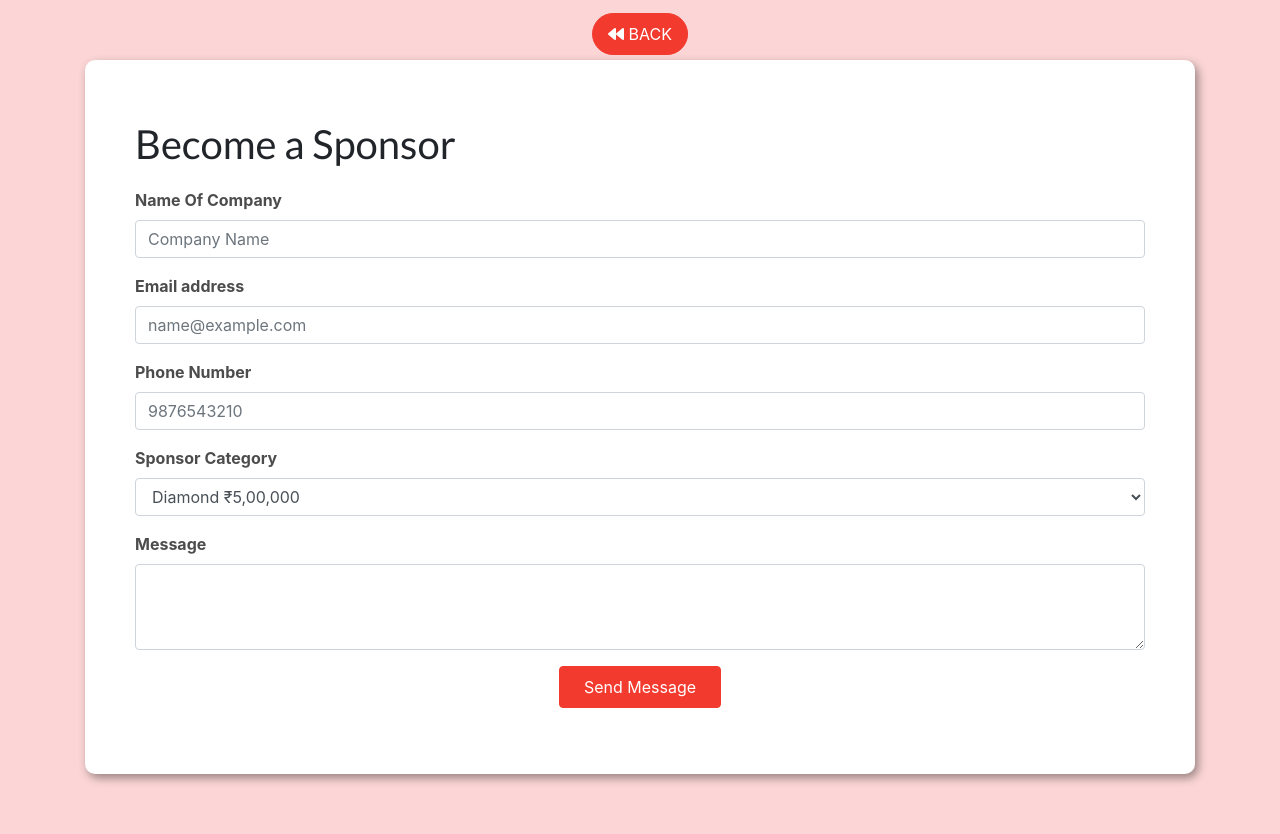
After one commit to VatsalSin/TedxIITPatna, a PHP site: page /sponsForm.html in a window 1280 px wide. The commit adds this page. Run offline with PHP 8.4, Linux system fonts and the light colour scheme.

Commit message:
Added sponser form

```diff
--- /dev/null
+++ b/css/sponsForm.css
@@ -0,0 +1,50 @@
+* {
+	margin: 0;
+	padding: 0;
+}
+
+body {
+	background-color: #FCD6D6;
+}
+
+span.head {
+	font-size: 40px;
+	font-family: 'Lato', sans-serif;
+	margin: 10px 0 20px 0;
+	display: inline-block;
+	line-height: 1.2;
+}
+
+form {margin: 60px auto;
+	padding: 50px;
+	border-radius: 10px;
+	box-shadow: 3px 4px 10px rgba(0,0,0,0.4);
+}
+
+
+
+
+
+label {
+	color: rgba(0,0,0,0.7);
+}
+
+a.back {
+	text-transform: uppercase;
+	text-decoration: none;
+	color: #fff;
+	background-color: #f23a2e;
+	padding: 8px 15px;
+	border-radius: 100px;
+	position: absolute;
+	left: 50%;
+	transform: translateX(-50%);
+	top: 3px;
+	margin-top: 10px;
+	box-shadow:
+}
+
+.back:hover {
+	    -webkit-box-shadow:0 3px 3px rgba(0,0,0,0.2);
+    box-shadow:0 3px 3px rgba(0,0,0,0.2);
+}
--- a/css/sponser.css
+++ b/css/sponser.css
@@ -46,13 +46,13 @@
 
 .btn,.btn:link,.btn:visited{text-transform:uppercase;
   text-decoration:none;
-  padding:1.5rem 4rem;
+  padding:1.3rem 3rem;
   display:inline-block;
   border-radius:10rem;
   -webkit-transition:all .2s;
   transition:all .2s;
   position:relative;
-  font-size:1.6rem;
+  font-size:1.3rem;
   border:none;
   cursor:pointer}
 
--- /dev/null
+++ b/sponsForm.html
@@ -0,0 +1,55 @@
+<!DOCTYPE html>
+<html>
+<head>
+    <meta name="viewport" content="width=device-width, initial-scale=1, shrink-to-fit=yes">
+
+	<title>Become a sponsor</title>
+	<link href="https://fonts.googleapis.com/css?family=Lato" rel="stylesheet">
+	<link rel="stylesheet" href="https://use.fontawesome.com/releases/v5.7.2/css/all.css" integrity="sha384-fnmOCqbTlWIlj8LyTjo7mOUStjsKC4pOpQbqyi7RrhN7udi9RwhKkMHpvLbHG9Sr" crossorigin="anonymous">
+	<link rel="stylesheet" href="css/bootstrap.min.css">
+	<link rel="stylesheet" type="text/css" href="css/sponsForm.css">
+</head>
+<body>
+ <div class="container">
+
+		<a href="sponser.html" class="back btn btn-primary"><i class="fas fa-backward"></i>  Back</a>
+
+
+
+    <form class="bg-white">
+    	<span class="head">Become a Sponsor</span>
+    	<div class="form-group">
+			<label for="name" class="font-weight-bold">Name Of Company</label>
+			<input type="name" class="form-control" placeholder="Company Name">
+		</div>
+		<div class="form-group">
+			<label for="email" class="font-weight-bold">Email address</label>
+			<input type="email" class="form-control" placeholder="name@example.com">
+		</div>
+		<div class="form-group">
+			<label for="phoneNo" class="font-weight-bold">Phone Number</label>
+			<input type="Number" class="form-control" placeholder="9876543210">
+		</div>
+		<div class="form-group">
+			<label for="sponsorCat" class="font-weight-bold">Sponsor Category</label>
+			<select class="form-control" id="exampleFormControlSelect1">
+			  <option>Diamond ₹5,00,000</option>
+			  <option>Platinum ₹3,00,000</option>
+			  <option>Gold ₹1,50,000</option>
+			  <option>Silver ₹75,000</option>
+			  <option>Bronze ₹30,000</option>
+			</select>
+		</div>
+		<div class="form-group">
+			<label for="exampleFormControlTextarea1" class="font-weight-bold">Message</label>
+			<textarea class="form-control" id="exampleFormControlTextarea1" rows="3"></textarea>
+		</div>
+		  <div class="row form-group">
+                <div class="col-md-12 text-center">
+                  <input type="submit" value="Send Message" class="btn btn-primary pill px-4 py-2">
+                </div>
+              </div>
+		</form>
+ </div>
+</body>
+</html>
--- a/sponser.html
+++ b/sponser.html
@@ -3,7 +3,8 @@
 <head>
 	<meta charset="utf-8">
 
-    <meta name="viewport" content="width=device-width, initial-scale=1, shrink-to-fit=no">
+    <meta name="viewport" content="width=device-width, initial-scale=1, shrink-to-fit=no
+    ">
     <link href='https://fonts.googleapis.com/css?family=Open+Sans:400italic,700italic,800italic,400,700,800' rel='stylesheet' type='text/css'>
 	<link href='https://fonts.googleapis.com/css?family=Raleway:400,700,300,200,100,900' rel='stylesheet' type='text/css'>
 	<link href='https://fonts.googleapis.com/css?family=Amatic+SC:400,700' rel='stylesheet' type='text/css'>
@@ -95,7 +96,7 @@
   			<h2>Become a</h2>
   		  	<h1>Sponsor</h1>
   		  	<hr>
-  	<a href="#" class="btn btn--white btn--animated"><i class="fas fa-paw"></i> Apply Now</a>
+  	<a href="sponsForm.html" class="btn btn--white btn--animated"><i class="fas fa-paw"></i> Apply Now</a>
   	</div>
 
   </div>
```
